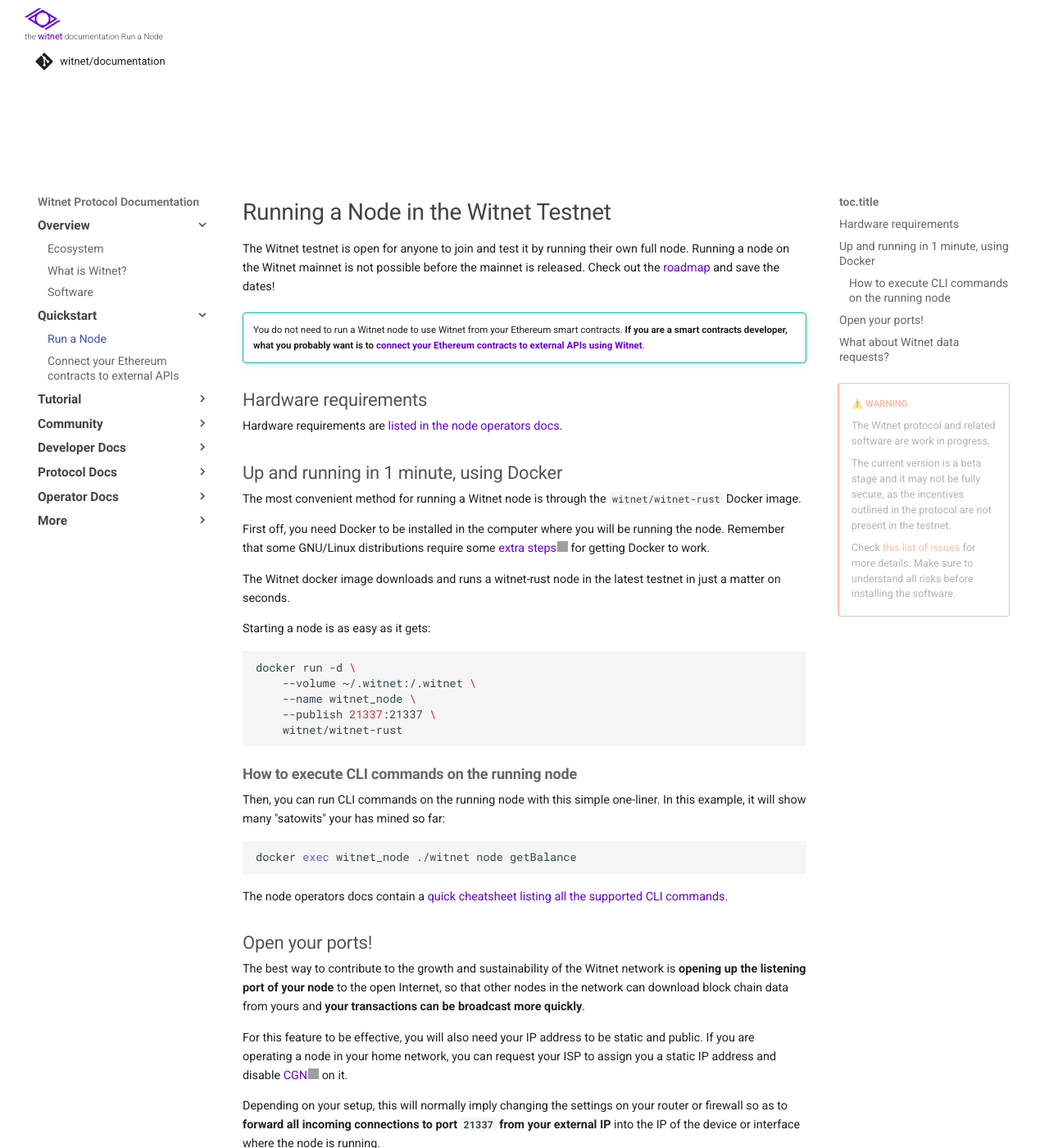
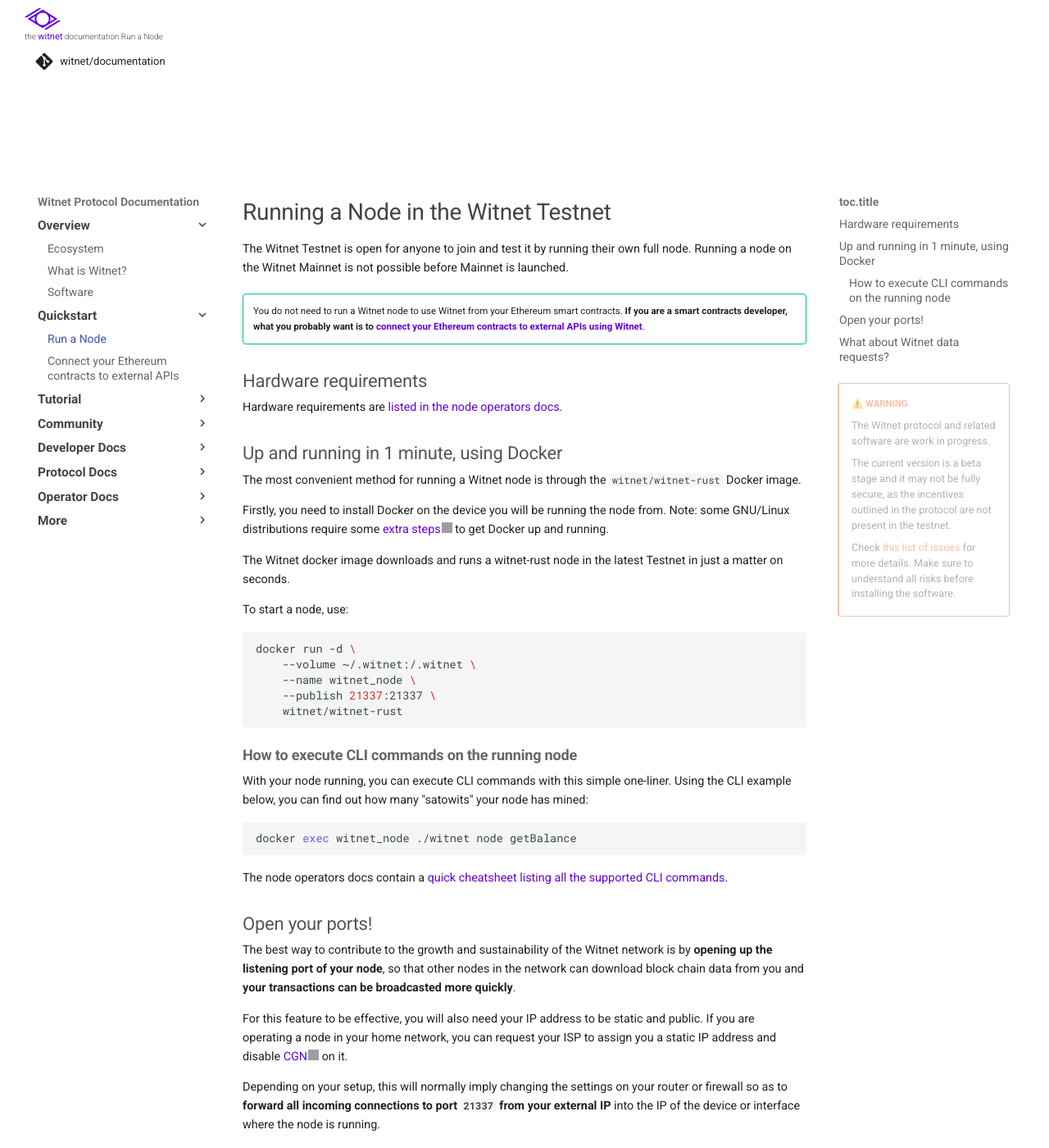
Before and after one commit to witnet/documentation, an MkDocs documentation site: the page built from docs/try/run-a-node.md, in a window 1280 px wide and 1400 px high. Shown: the whole window at 82% size. Built offline with MkDocs 1.6.1 and Material for MkDocs 9.7.7, drawn with Linux system fonts in a browser that asks for light colours; some web fonts are replaced; comment, search, counter and statistics services are not loaded; some of the changed text lies outside the part shown; grey boxes are pictures that could not be loaded.

Commit message:
fix: grammar, typos and links in run-a-node

````diff
--- a/docs/try/run-a-node.md
+++ b/docs/try/run-a-node.md
@@ -1,9 +1,8 @@
 # Running a Node in the Witnet Testnet
 
-The Witnet testnet is open for anyone to join and test it by running
-their own full node. Running a node on the Witnet mainnet is not
-possible before the mainnet is released. Check out the [roadmap] and
-save the dates!
+The Witnet Testnet is open for anyone to join and test it by running
+their own full node. Running a node on the Witnet Mainnet is not
+possible before Mainnet is launched.
 
 !!! tip ""
     You do not need to run a Witnet node to use Witnet from your
@@ -20,14 +19,14 @@ Hardware requirements are [listed in the node operators docs][hardware-requireme
 The most convenient method for running a Witnet node is through the
 `witnet/witnet-rust` Docker image.
 
-First off, you need Docker to be installed in the computer where you will
-be running the node. Remember that some GNU/Linux distributions require some
-[extra steps][docker-extra-steps] for getting Docker to work.
+Firstly, you need to install Docker on the device you will
+be running the node from. Note: some GNU/Linux distributions require some
+[extra steps][docker-extra-steps] to get Docker up and running.
 
 The Witnet docker image downloads and runs a witnet-rust node in the latest
-testnet in just a matter on seconds.
+Testnet in just a matter on seconds.
 
-Starting a node is as easy as it gets:
+To start a node, use:
 
 ```bash
 docker run -d \
@@ -39,9 +38,8 @@ docker run -d \
 
 ### How to execute CLI commands on the running node
 
-Then, you can run CLI commands on the running node with this simple
-one-liner. In this example, it will show many "satowits" your has mined
-so far:
+With your node running, you can execute CLI commands with this simple
+one-liner. Using the CLI example below, you can find out how many "satowits" your node has mined:
 
 ```bash
 docker exec witnet_node ./witnet node getBalance
@@ -54,9 +52,9 @@ supported CLI commands][CLI].
 ## Open your ports!
 
 The best way to contribute to the growth and sustainability of the
-Witnet network is **opening up the listening port of your node** to the
-open Internet, so that other nodes in the network can download block
-chain data from yours and **your transactions can be broadcast more
+Witnet network is by **opening up the listening port of your node**,
+so that other nodes in the network can download block
+chain data from you and **your transactions can be broadcasted more
 quickly**.
 
 For this feature to be effective, you will also need your IP address to
@@ -80,8 +78,9 @@ requests from others. You can learn how to produce Witnet requests by
 following the [tutorial on how to create a Bitcoin price feed using
 Ethereum and Witnet][tutorial]. In addition, we will be soon releasing a
 user-friendly editor in the [Sheikah desktop app][Sheikah] that will
-enable to compose data requests and RADON scripts visually.
+enable to compose data requests and RADON scripts visually. In the meantime, or you can play around with [this community-built request editor][witnet.tools].
 
+[witnet.tools]: https://witnet.tools
 [ethereum]: /try/use-from-ethereum
 [roadmap]: /community/roadmap
 [CLI]: /node-operators/cli
````
